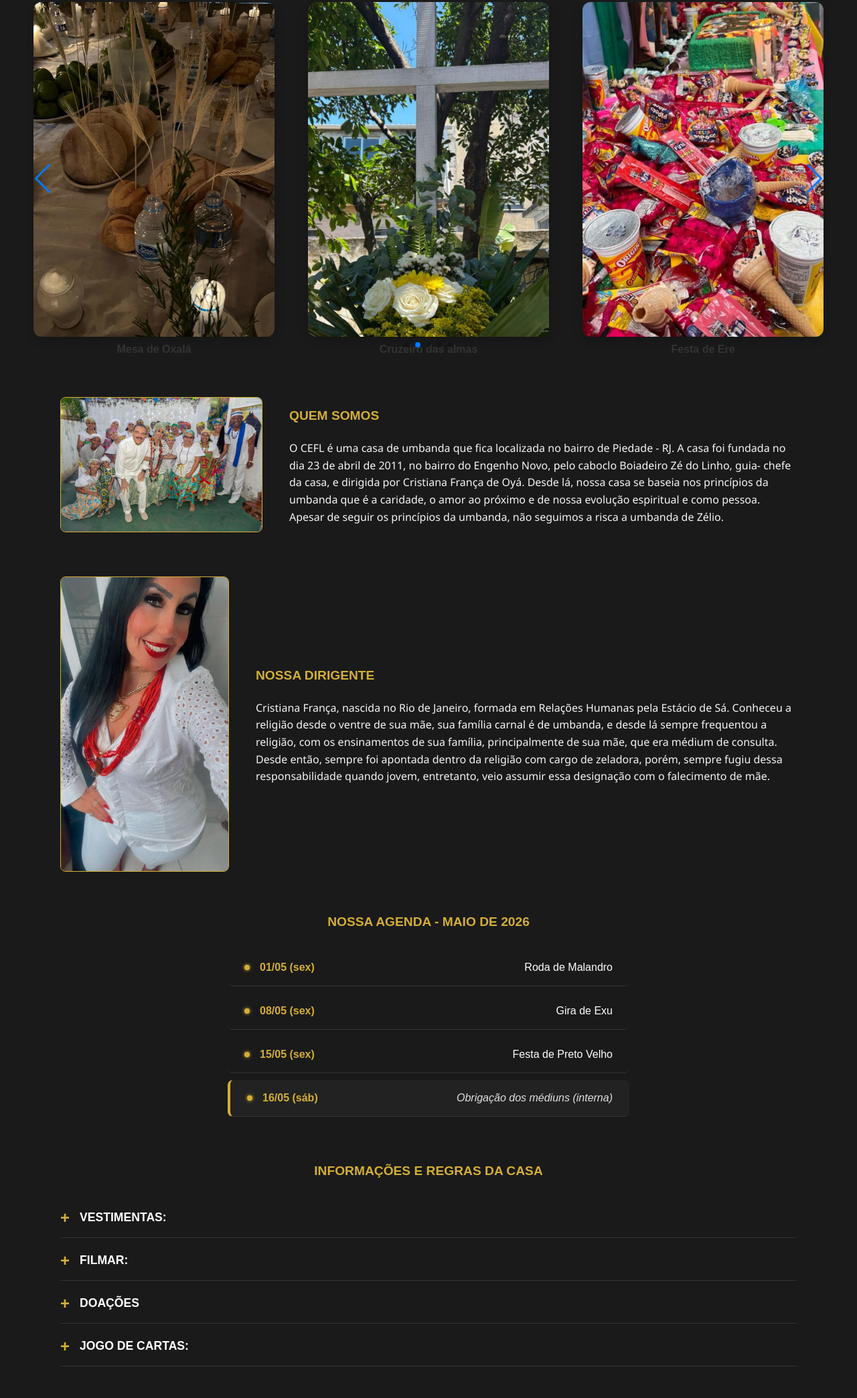
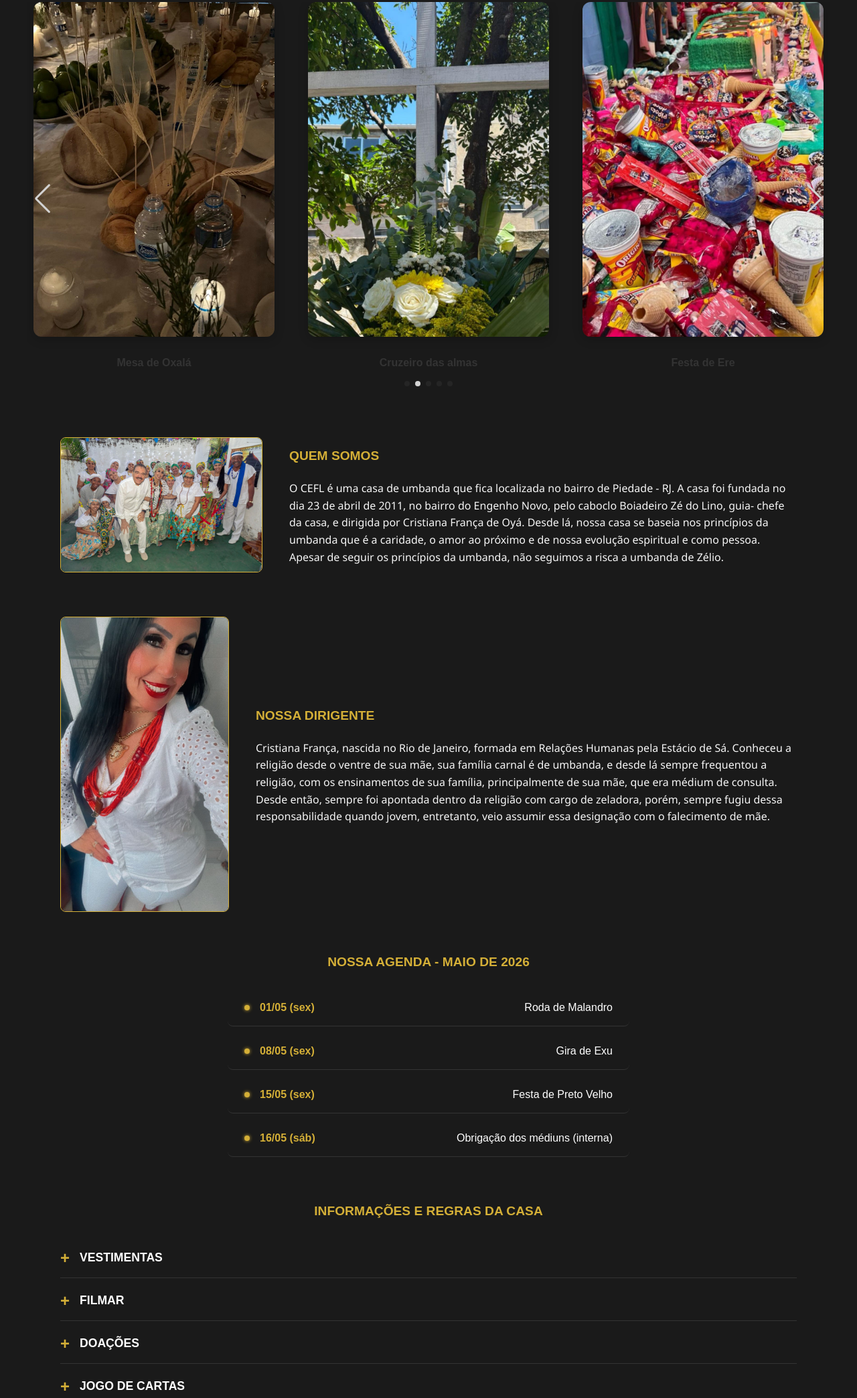
Before and after one commit to devcarolinarodrigues/cefl-falangueiros-da-luz, a plain HTML site: page index.html in a window 1280 px wide. Shown: the part 206-2294 px from the top of the page at 67% size. Drawn offline with nearby package versions, Linux system fonts and the light colour scheme.

Commit message:
Atualização de designer
Atualização de designer

```diff
--- a/css/global/index/section-agenda.css
+++ b/css/global/index/section-agenda.css
@@ -40,19 +40,6 @@
 }
 
 
-
-.agenda-item.destaque {
-    border-left: 4px solid #d4af37;
-    background-color: #222;
-}
-
-.agenda-item.destaque .evento {
-    font-style: italic;
-    color: #f5f5f5;
-    opacity: 0.9;
-}
-
-
 details {
     border-bottom: 1px solid #333;
     padding: 15px 0;
--- a/css/global/index/section-localizacao.css
+++ b/css/global/index/section-localizacao.css
@@ -9,10 +9,10 @@
     font-size: 1.2rem;
     color: #d4af37;
     text-transform: uppercase;
-    margin-bottom: 20px;
+    margin: 0 auto 20px auto;
     border-bottom: 1px solid #333;
     padding-bottom: 10px;
-    display: inline-block;
+    display: table;
 }
 
 .localizacao-flex {
--- a/css/global/index/section-swiper-slide.css
+++ b/css/global/index/section-swiper-slide.css
@@ -5,14 +5,14 @@
 
 :root {
   --swiper-navigation-size: 25px;
-  --swiper-theme-color: #f1c40f;
+  --swiper-theme-color: #d3d3d3;
 }
 
 .swiper {
   width: 100%;
   max-width: 1200px;
   margin: 20px auto;
-  padding: 20px 0 60px 0;
+  padding: 10px 0 80px 0;
   overflow: hidden;
 }
 
@@ -20,7 +20,7 @@
 .swiper-slide figure {
   margin: 0;
   width: 100%;
-  padding: 0 10px;
+  padding: 0 10px 40px 10px;
   display: flex;
   flex-direction: column;
   align-items: center;
@@ -39,7 +39,7 @@
 
 
 .swiper-slide figcaption {
-  margin-top: 10px;
+  margin-top: 30px;
   font-family: sans-serif;
   color: #333;
   font-weight: bold;
@@ -51,3 +51,28 @@
     height: 550px;
   }
 }
+.swiper-button-next, .swiper-button-prev {
+  color: #999;
+}
+
+
+.swiper-pagination {
+  bottom: 10px !important;
+}
+
+
+.swiper-pagination-bullet {
+  background: #555 !important;
+  opacity: 0.3;
+}
+
+
+.swiper-pagination-bullet-active {
+  background: #d3d3d3 !important;
+  opacity: 1;
+}
+
+.swiper-button-prev::after,
+.swiper-button-next::after {
+  color: #d3d3d3 !important;
+}
--- a/index.html
+++ b/index.html
@@ -11,7 +11,7 @@
 
 </head>
 <body>
-    <!-- CABEÇALHO DENTRO DA SEMANTICA-->
+
     <header class="meu-cabeçalho">
         <div class="header-container">
             <img src="css/imagens/cefl-logo.jpg" alt="logo" class="logo">
@@ -29,7 +29,7 @@
 
             <article class="swiper-slide" role="listitem" aria-label="1 de 5">
             <figure>
-            <img src="css/imagens/mae-cris-de-oya.jpeg" alt="Mãe Cris de Oyá sentada em seu trono ritualístico">
+            <img src="css/imagens/mae-cris-de-oya.jpeg" alt="Mãe Cris de Oyá">
             <figcaption>Mãe Cris de Oyá</figcaption>
             </figure>
             </article>
@@ -79,7 +79,7 @@
         <div class="texto-quem-somos">
             <h3>QUEM SOMOS</h3>
             <p>
-    O CEFL é uma casa de umbanda que fica localizada no bairro de Piedade - RJ. A casa foi fundada no dia 23 de abril de 2011, no bairro do Engenho Novo, pelo caboclo Boiadeiro Zé do Linho, guia- chefe da casa, e dirigida por Cristiana França de Oyá. Desde lá, nossa casa se baseia nos princípios da umbanda que é a caridade, o amor ao próximo e de nossa evolução espiritual e como pessoa.  Apesar de seguir os princípios da umbanda, não seguimos a risca a umbanda de Zélio.
+    O CEFL é uma casa de umbanda que fica localizada no bairro de Piedade - RJ. A casa foi fundada no dia 23 de abril de 2011, no bairro do Engenho Novo, pelo caboclo Boiadeiro Zé do Lino, guia- chefe da casa, e dirigida por Cristiana França de Oyá. Desde lá, nossa casa se baseia nos princípios da umbanda que é a caridade, o amor ao próximo e de nossa evolução espiritual e como pessoa.  Apesar de seguir os princípios da umbanda, não seguimos a risca a umbanda de Zélio.
             </p>
         </div>
         </section>
@@ -135,32 +135,31 @@
     <section class="regras-secao">
         <div class="regras-container">
             <h3>INFORMAÇÕES E REGRAS DA CASA</h3>
-            <!-- Item: Vestimentas -->
+
             <details>
-                <summary>VESTIMENTAS:</summary>
+                <summary>VESTIMENTAS</summary>
                 <div class="content">
                     <p>Para Mantermos o respeito e a energia da nossa casa, pedimos atenção ao vestuário. Não é permitido o uso de roupas curtas, decotes acentuados, transparências, calças rasgadas ou entrar sem camisa. Priorize roupas claras e confortáveis.</p>
                 </div>
             </details>
-            <!-- Item: Filmar -->
+
             <details>
-                <summary>FILMAR:</summary>
+                <summary>FILMAR</summary>
                 <div class="content">
                     <p>Pedimos a colaboração de todos para não filmar nossas giras ou médiuns incorporados. Fotos são permitidas apenas das decorações da casa ou quando os médiuns não estiverem em trabalho (desincorporados).</p>
                 </div>
             </details>
-            <!-- Item: Doações -->
+
             <details>
                 <summary>DOAÇÕES</summary>
                 <div class="content">
-                    <p>Aceitamos doações de alimentos não perecíveis, materiais de limpeza e materiais utilizados em gira (velas, defumador, cigarro, charuto e bebidas alcoólicas).
-                    OBS: Não aceitamos doações de roupas no momento.</p>
+                    <p>Aceitamos doações de alimentos não perecíveis, materiais de limpeza e materiais utilizados em gira (velas, defumador, cigarro, charuto e bebidas alcoólicas).</p>
                     <p><strong>OBS:</strong> Não aceitamos doações de roupas no momento.</p>
                 </div>
             </details>
-            <!-- Item: Jogo de Cartas -->
+
             <details>
-                <summary>JOGO DE CARTAS:</summary>
+                <summary>JOGO DE CARTAS</summary>
                 <div class="content">
                     <p>Em nossa casa, oferecemos atendimentos individuais de cartomancia para quem busca clareza e direcionamento. Nossa Zeladora realiza leituras de Baralho Cigano, Tarô e outros oráculos.
 
@@ -179,7 +178,7 @@
       <section class="localizacao">
         <h3>LOCALIZAÇÃO</h3>
         <div class="localizacao-flex">
-            <!-- Lado Esquerdo: Texto -->
+
             <div class="info-endereco">
                 <a href="https://www.google.com/maps/place/Travessa+Martins+Costa,+116+-+Piedade,+Rio+de+Janeiro+-+RJ,+20740-350" target="_blank" class="link-mapa-texto">
                     Centro Espírita Falangeiros da Luz<br>
@@ -187,7 +186,7 @@
                     Piedade – Rio de Janeiro
                 </a>
             </div>
-            <!-- Mapa do Google -->
+
             <div class="mapa-container">
                 <iframe src="https://www.google.com/maps/embed?pb=!1m18!1m12!1m3!1d3675.5072300923052!2d-43.311076189497996!3d-22.89465477917705!2m3!1f0!2f0!3f0!3m2!1i1024!2i768!4f13.1!3m3!1m2!1s0x997d1669272c07%3A0x7acf61d57ff764c1!2sTravessa%20Martins%20Costa%2C%20116%20-%20Piedade%2C%20Rio%20de%20Janeiro%20-%20RJ%2C%2020740-350!5e0!3m2!1spt-BR!2sbr!4v1777991093502!5m2!1spt-BR!2sbr"
                 width="100%"
@@ -200,8 +199,8 @@
             </div>
         </div>
         </section>
-
-        <section class="contatos-secao">
+        <footer>
+            <section class="contatos-secao">
     <h3>CONTATOS</h3>
     <div class="contatos-container">
         <a href="https://www.instagram.com/cefl_casa_oya_e_cab._boiadeiro/" target="_blank" class="contato-card">
@@ -229,8 +228,6 @@
         </a>
     </div>
         </section>
-
-        <footer>
          <p>© 2026 Centro Espírita Falangeiros da Luz</p>
         </footer>
         <script src="https://cdn.jsdelivr.net/npm/swiper@11/swiper-bundle.min.js"></script>
```
Also changed, not shown: css/global/index/index.css (line endings or trailing spaces).
